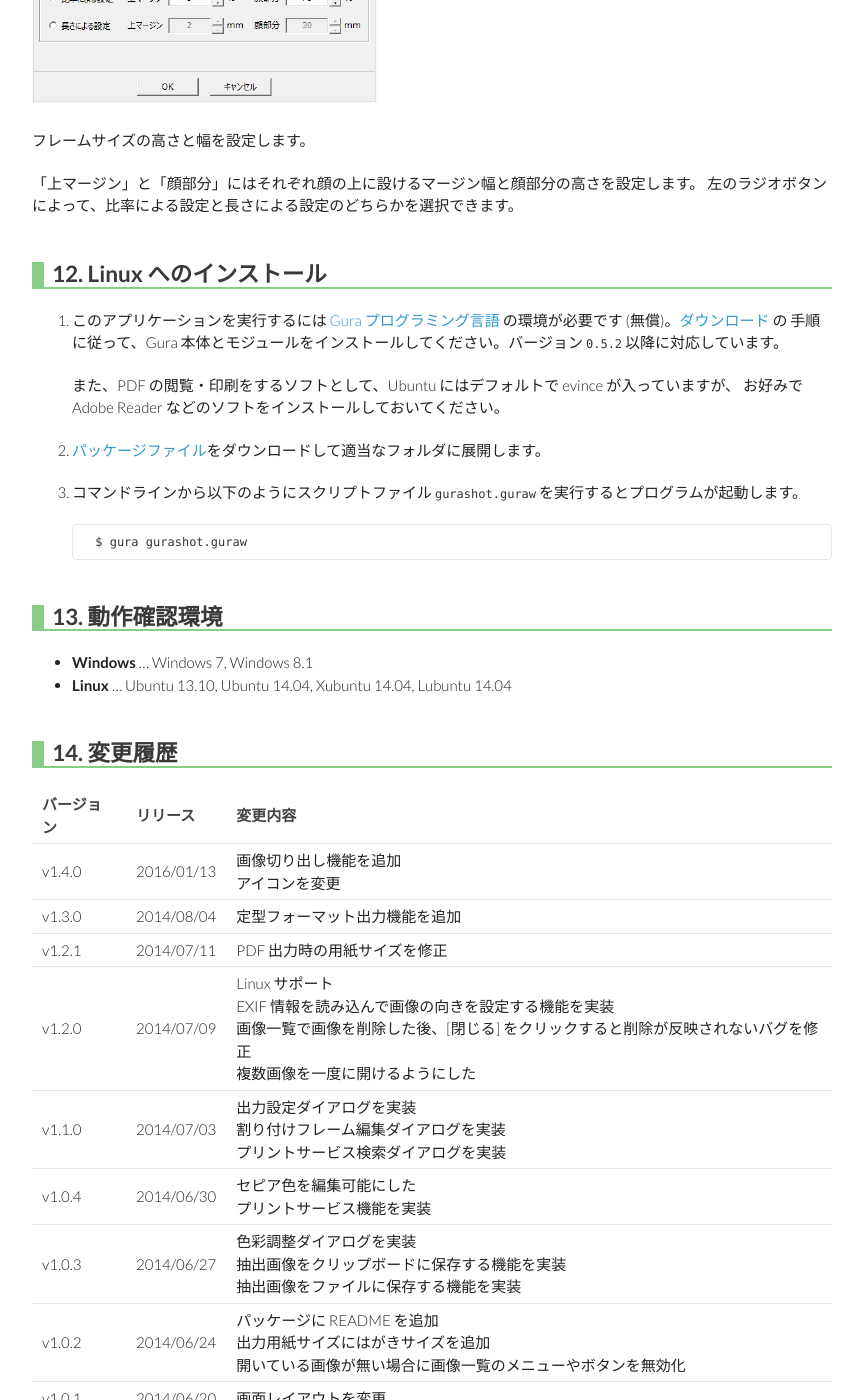
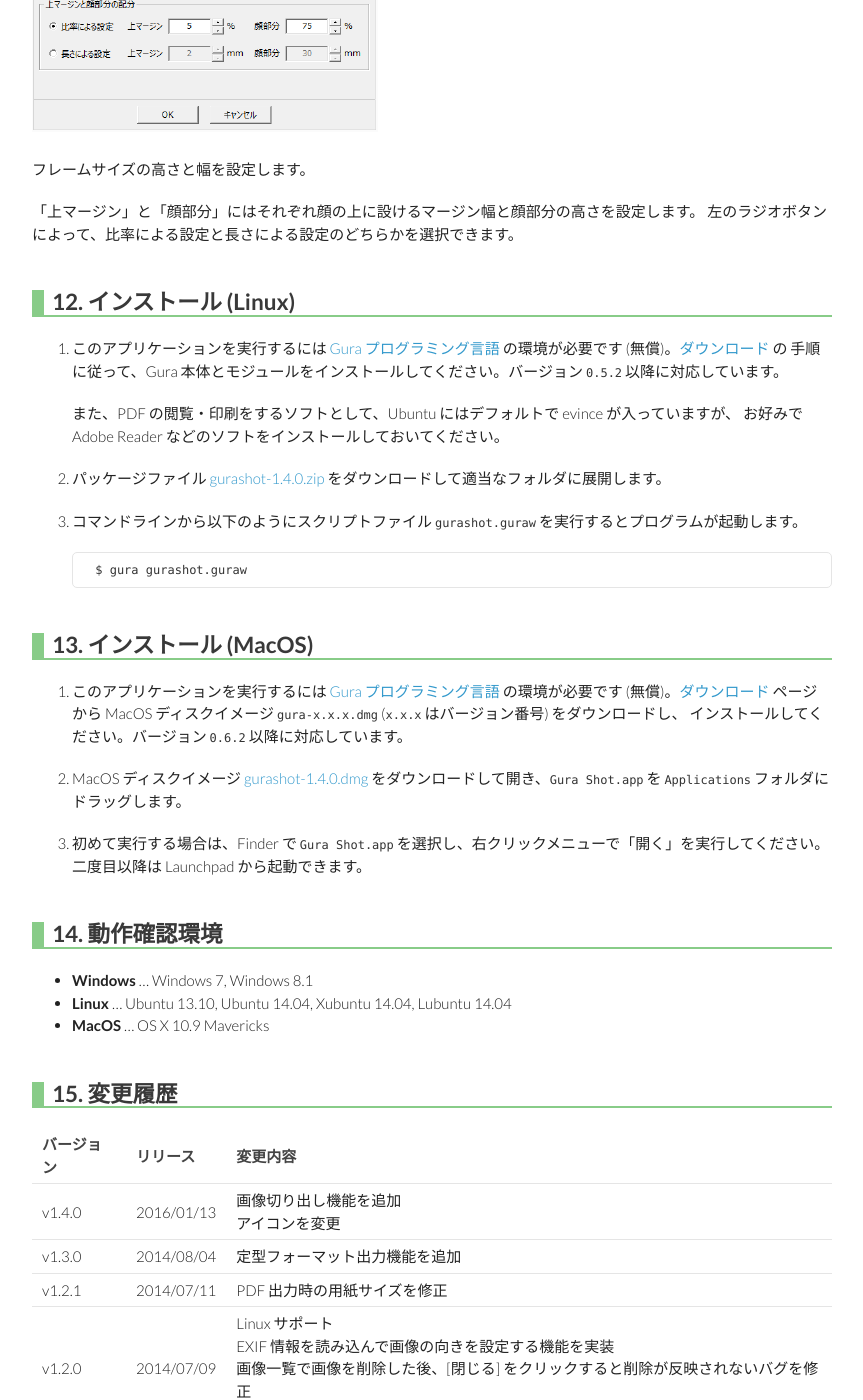
Before and after one commit to gura-app/gura-app.github.io, a Jekyll site: the page built from gurashot/index.md, in a window 1280 px wide and 1400 px high, scrolled down 11077 px. Shown: the whole window, without its empty margins (208-1071 px from the left). Built offline with Jekyll 4.4.1, drawn with Linux system fonts in a browser that asks for light colours; Markdown is read by kramdown in place of the engine named in the settings; some of the changed text lies outside the part shown.

Commit message:
added MacOS support

```diff
--- a/gurashot/index.md
+++ b/gurashot/index.md
@@ -16,6 +16,7 @@ Gura Shot は、デジカメの画像から必要なサイズの証明写真を
 
   ![main-with-image-snapshot](images/main-with-image-snapshot.png) Windows&nbsp;&nbsp;
   ![main-with-image-linux-snapshot](images/main-with-image-linux-snapshot.png) Linux
+  ![main-with-image-linux-snapshot](images/main-with-image-macos-snapshot.png) MacOS
 
 * パスポート・個人番号カード・自動車運転免許などの申請に必要なサイズの写真をつくれます。
 * 顔の中心と上下を指定すると、適切な余白をもたせた画像を生成します。パスポートや個人番号カード用の写真は
@@ -26,11 +27,11 @@ Gura Shot は、デジカメの画像から必要なサイズの証明写真を
 * 結果を PDF で出力するので、正確な寸法で印刷できます。
 * コンビニなどのプリントサービスを使い、正確な寸法で印刷できる
   [プリントサービス機能](#print-service)を持っています 。
-* Windows と Linux に対応しています。
+* Windows、Linux および MacOS に対応しています。
 
 - - - - - - - - - - - - - - - - - - - - - - - - - - - - - - - - - - - - - - - - - -
 
-1. <a href="#install">インストール</a>
+1. <a href="#install">インストール (Windows)</a>
 2. <a href="#basic-operation">基本的な使い方</a>
 3. <a href="#trimming">画像切り出し機能</a>
 4. <a href="#tilt-adjust">斜め補正機能</a>
@@ -41,12 +42,13 @@ Gura Shot は、デジカメの画像から必要なサイズの証明写真を
 9. <a href="#output">出力機能</a>
 10. <a href="#print-service">プリントサービス機能</a>
 11. <a href="#user-defined-frame">ユーザ定義割り付けフレーム</a>
-12. <a href="#install-linux">Linux へのインストール</a>
-13. <a href="#test-environment">動作確認環境</a>
-14. <a href="#history">変更履歴</a>
-15. <a href="#for-developers">開発者むけ情報</a>
+12. <a href="#install-linux">インストール (Linux)</a>
+13. <a href="#install-macos">インストール (MacOS)</a>
+14. <a href="#test-environment">動作確認環境</a>
+15. <a href="#history">変更履歴</a>
+16. <a href="#for-developers">開発者むけ情報</a>
 
-## <a name="install"></a>1. インストール
+## <a name="install"></a>1. インストール (Windows)
 
 1. このアプリケーションを実行するには [Gura プログラミング言語](http://www.gura-lang.org/)
    の環境が必要です (無償)。[ダウンロード](http://www.gura-lang.org/Download.html) ページから
@@ -55,8 +57,8 @@ Gura Shot は、デジカメの画像から必要なサイズの証明写真を
 
    また、Adobe Reader など PDF を閲覧・印刷できるソフトをインストールしておいてください。
 
-2. <a href="https://github.com/gura-app/{{ page.app_package }}/releases/download/v{{ page.app_version }}/{{ page.app_package }}-{{ page.app_version }}.zip"
-  onClick="ga('send', 'event', 'download', 'click', '{{ page.app_package }}-{{ page.app_version }}.zip');">パッケージファイル</a>をダウンロードして適当なフォルダに展開します。
+2. パッケージファイル <a href="https://github.com/gura-app/{{ page.app_package }}/releases/download/v{{ page.app_version }}/{{ page.app_package }}-{{ page.app_version }}.zip"
+  onClick="ga('send', 'event', 'download', 'click', '{{ page.app_package }}-{{ page.app_version }}.zip');">{{ page.app_package }}-{{ page.app_version }}.zip</a> をダウンロードして適当なフォルダに展開します。
 
 3. エキスプローラでスクリプトファイル `gurashot.guraw` をダブルクリックするとアプリケーションが起動します。
 
@@ -322,7 +324,7 @@ a と b、c と d は、それぞれ足した数が同じであれば同一の
 左のラジオボタンによって、比率による設定と長さによる設定のどちらかを選択できます。
 
 
-## <a name="install-linux"></a>12. Linux へのインストール
+## <a name="install-linux"></a>12. インストール (Linux)
 
 1. このアプリケーションを実行するには [Gura プログラミング言語](http://www.gura-lang.org/)
    の環境が必要です (無償)。[ダウンロード](http://www.gura-lang.org/Download.html) の
@@ -331,21 +333,35 @@ a と b、c と d は、それぞれ足した数が同じであれば同一の
    また、PDF の閲覧・印刷をするソフトとして、Ubuntu にはデフォルトで evince が入っていますが、
    お好みで Adobe Reader などのソフトをインストールしておいてください。
 
-2. <a href="https://github.com/gura-app/{{ page.app_package }}/releases/download/v{{ page.app_version }}/{{ page.app_package }}-{{ page.app_version }}.zip"
-  onClick="ga('send', 'event', 'download', 'click', '{{ page.app_package }}-{{ page.app_version }}.zip');">パッケージファイル</a>をダウンロードして適当なフォルダに展開します。
+2. パッケージファイル <a href="https://github.com/gura-app/{{ page.app_package }}/releases/download/v{{ page.app_version }}/{{ page.app_package }}-{{ page.app_version }}.zip"
+  onClick="ga('send', 'event', 'download', 'click', '{{ page.app_package }}-{{ page.app_version }}.zip');">{{ page.app_package }}-{{ page.app_version }}.zip</a> をダウンロードして適当なフォルダに展開します。
 
 3. コマンドラインから以下のようにスクリプトファイル `gurashot.guraw` を実行するとプログラムが起動します。
 
         $ gura gurashot.guraw
 
 
-## <a name="test-environment"></a>13. 動作確認環境
+## <a name="install-macos"></a>13. インストール (MacOS)
+
+1. このアプリケーションを実行するには [Gura プログラミング言語](http://www.gura-lang.org/)
+   の環境が必要です (無償)。[ダウンロード](http://www.gura-lang.org/Download.html) ページから
+   MacOS ディスクイメージ `gura-x.x.x.dmg` (`x.x.x` はバージョン番号) をダウンロードし、
+   インストールしてください。バージョン `0.6.2` 以降に対応しています。
+
+2. MacOS ディスクイメージ <a href="https://github.com/gura-app/{{ page.app_package }}/releases/download/v{{ page.app_version }}/{{ page.app_package }}-{{ page.app_version }}.dmg"
+  onClick="ga('send', 'event', 'download', 'click', '{{ page.app_package }}-{{ page.app_version }}.dmg');">{{ page.app_package }}-{{ page.app_version }}.dmg</a> をダウンロードして開き、`Gura Shot.app` を `Applications` フォルダにドラッグします。
+
+3. 初めて実行する場合は、Finder で `Gura Shot.app` を選択し、右クリックメニューで「開く」を実行してください。
+   二度目以降は Launchpad から起動できます。
+
+
+## <a name="test-environment"></a>14. 動作確認環境
 
 * **Windows** &hellip; Windows 7, Windows 8.1
 * **Linux** &hellip; Ubuntu 13.10, Ubuntu 14.04, Xubuntu 14.04, Lubuntu 14.04
+* **MacOS** &hellip; OS X 10.9 Mavericks
 
-
-## <a name="history"></a>14. 変更履歴
+## <a name="history"></a>15. 変更履歴
 
 <table>
 <tr><th>バージョン</th><th>リリース</th><th>変更内容</th></tr>
```
Also changed, not shown: other parts of gurashot/index.md (+1 -1 lines), gurashot/images/main-with-image-macos-snapshot.png (added), gurashot/images/main-with-image-macos.png (added), 1 other file.
